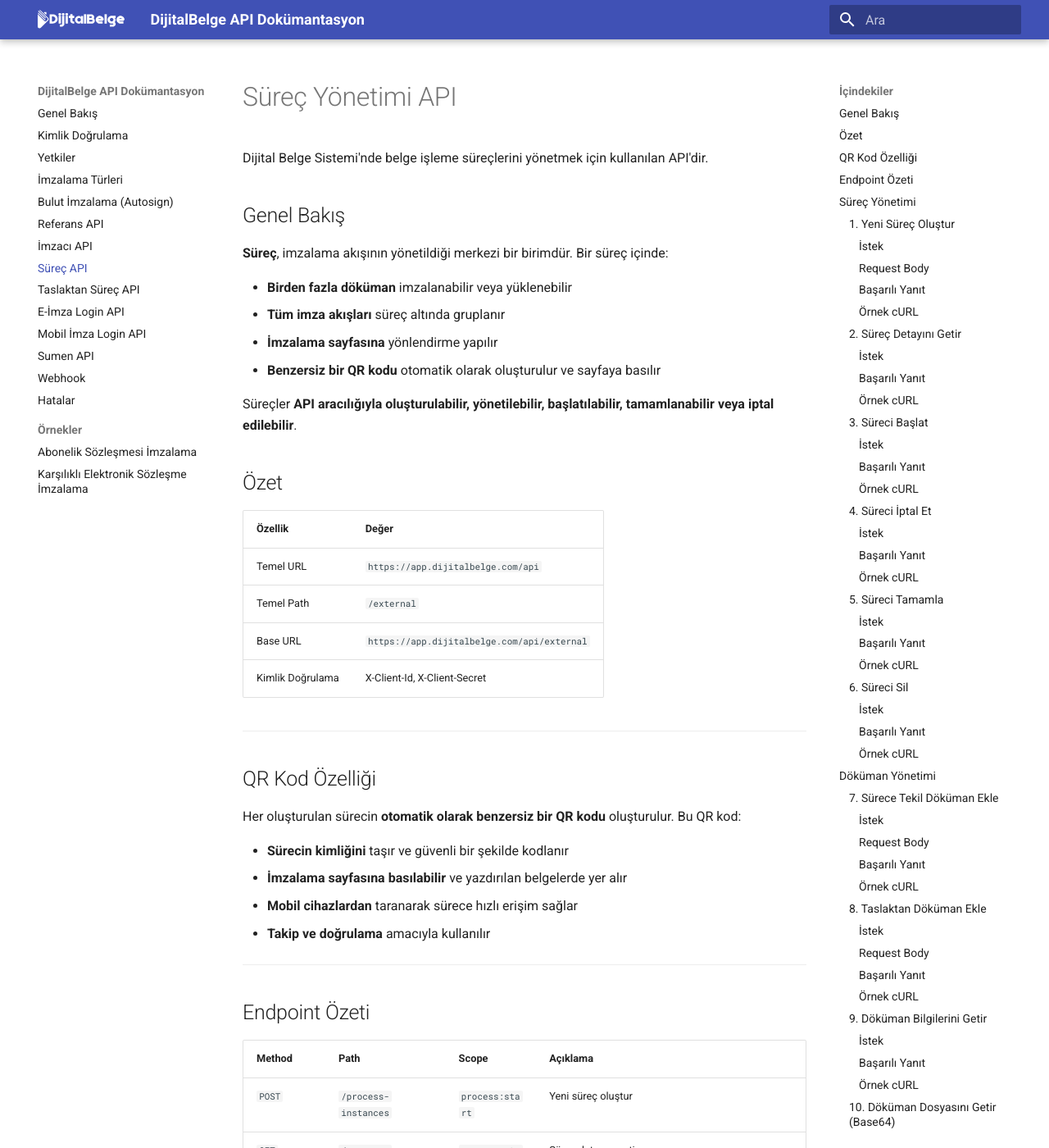
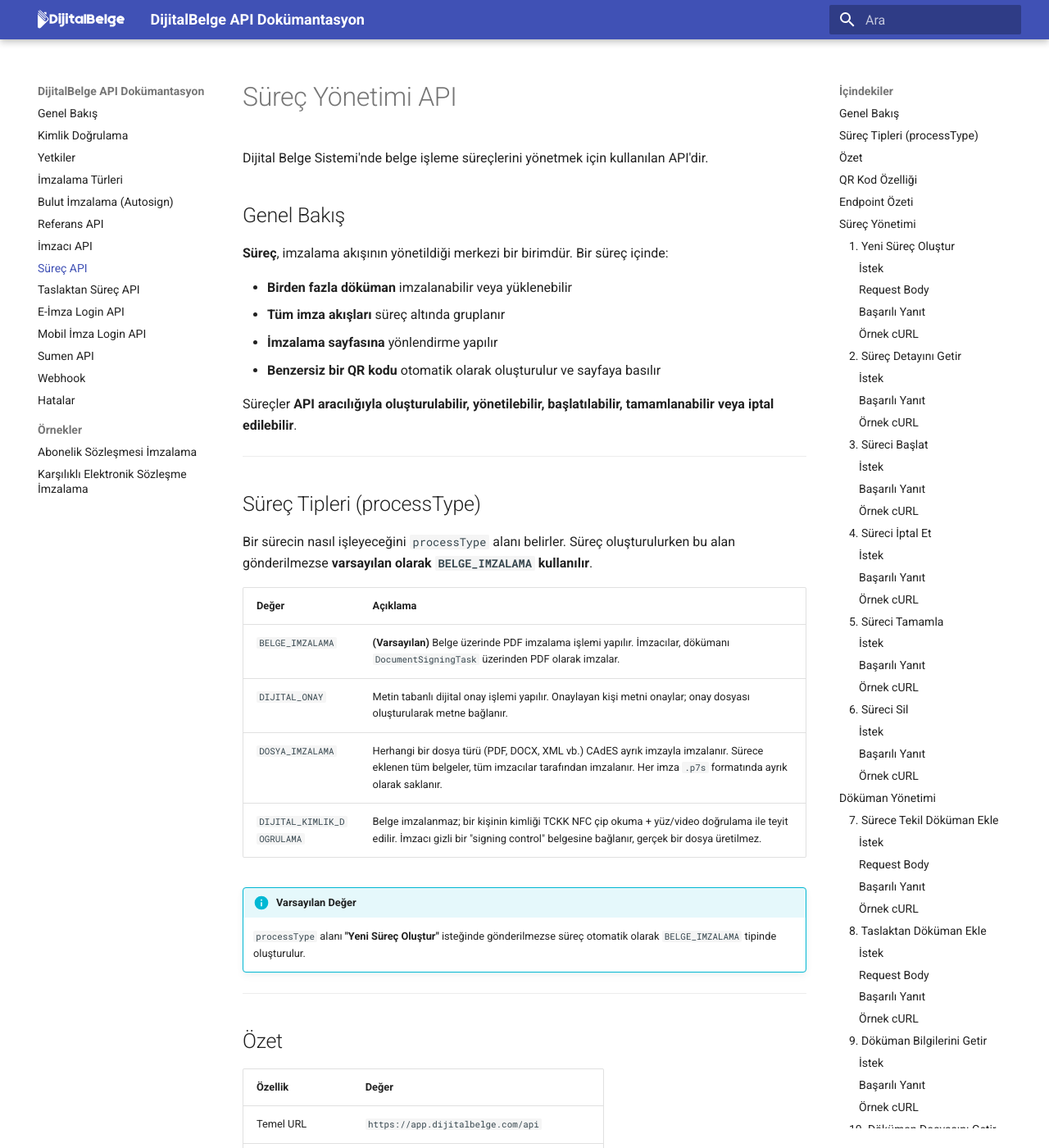
Before and after one commit to sadroalin06/dijitalbelge_dokuman, an MkDocs documentation site: the page built from docs/progress.md, in a window 1280 px wide and 1400 px high. Shown: the whole window at 82% size. Built offline with MkDocs 1.6.1 and Material for MkDocs 9.7.7, drawn with Linux system fonts in a browser that asks for light colours; some of the changed text lies outside the part shown.

Commit message:
süreç tipleri

````diff
--- a/docs/progress.md
+++ b/docs/progress.md
@@ -12,6 +12,24 @@ Dijital Belge Sistemi'nde belge işleme süreçlerini yönetmek için kullanıla
 - **Benzersiz bir QR kodu** otomatik olarak oluşturulur ve sayfaya basılır
 
 Süreçler **API aracılığıyla oluşturulabilir, yönetilebilir, başlatılabilir, tamamlanabilir veya iptal edilebilir**.
+
+---
+
+## Süreç Tipleri (processType)
+
+Bir sürecin nasıl işleyeceğini `processType` alanı belirler. Süreç oluşturulurken bu alan gönderilmezse **varsayılan olarak `BELGE_IMZALAMA` kullanılır**.
+
+| Değer | Açıklama |
+|-------|----------|
+| `BELGE_IMZALAMA` | **(Varsayılan)** Belge üzerinde PDF imzalama işlemi yapılır. İmzacılar, dökümanı `DocumentSigningTask` üzerinden PDF olarak imzalar. |
+| `DIJITAL_ONAY` | Metin tabanlı dijital onay işlemi yapılır. Onaylayan kişi metni onaylar; onay dosyası oluşturularak metne bağlanır. |
+| `DOSYA_IMZALAMA` | Herhangi bir dosya türü (PDF, DOCX, XML vb.) CAdES ayrık imzayla imzalanır. Sürece eklenen tüm belgeler, tüm imzacılar tarafından imzalanır. Her imza `.p7s` formatında ayrık olarak saklanır. |
+| `DIJITAL_KIMLIK_DOGRULAMA` | Belge imzalanmaz; bir kişinin kimliği TCKK NFC çip okuma + yüz/video doğrulama ile teyit edilir. İmzacı gizli bir "signing control" belgesine bağlanır, gerçek bir dosya üretilmez. |
+
+!!! info "Varsayılan Değer"
+    `processType` alanı **"Yeni Süreç Oluştur"** isteğinde gönderilmezse süreç otomatik olarak `BELGE_IMZALAMA` tipinde oluşturulur.
+
+---
 
 ## Özet
 
@@ -80,13 +98,15 @@ POST {baseURL}/process-instances
 
 ```json
 {
-  "name": "test süreci"
+  "name": "test süreci",
+  "processType": "BELGE_IMZALAMA"
 }
 ```
 
 | Alan | Tip | Zorunlu | Açıklama |
 |------|-----|---------|----------|
 | `name` | string | Hayır | Sürecin adı |
+| `processType` | string | Hayır | Süreç tipi. **Gönderilmezse varsayılan olarak `BELGE_IMZALAMA` kullanılır.** Olası değerler için [Süreç Tipleri](#süreç-tipleri-processtype) bölümüne bakın. |
 
 #### Başarılı Yanıt
 
@@ -99,6 +119,7 @@ POST {baseURL}/process-instances
   "createdByUserId": null,
   "name": "Test Süreci",
   "statusCode": "NEW",
+  "processType": "BELGE_IMZALAMA",
   "signers": [],
   "documents": [],
   "createdAt": "2026-01-05T19:59:29.5282888",
@@ -117,6 +138,7 @@ POST {baseURL}/process-instances
 | `createdByUserId` | number | Süreci oluşturan kullanıcı ID'si |
 | `name` | string | Sürecin adı |
 | `statusCode` | string | Sürecin durum kodu (`NEW`, `STARTED`, `IN_PROGRESS`, `COMPLETED`, `ARCHIVED`, `CANCELED`, `DELETED`) |
+| `processType` | string | Süreç tipi (bkz. [Süreç Tipleri](#süreç-tipleri-processtype)). Belirtilmemişse `BELGE_IMZALAMA` |
 | `signers` | array | İmzalayıcılar listesi |
 | `documents` | array | Belgeler listesi |
 | `createdAt` | string | Oluşturulma tarihi (ISO 8601) |
````
